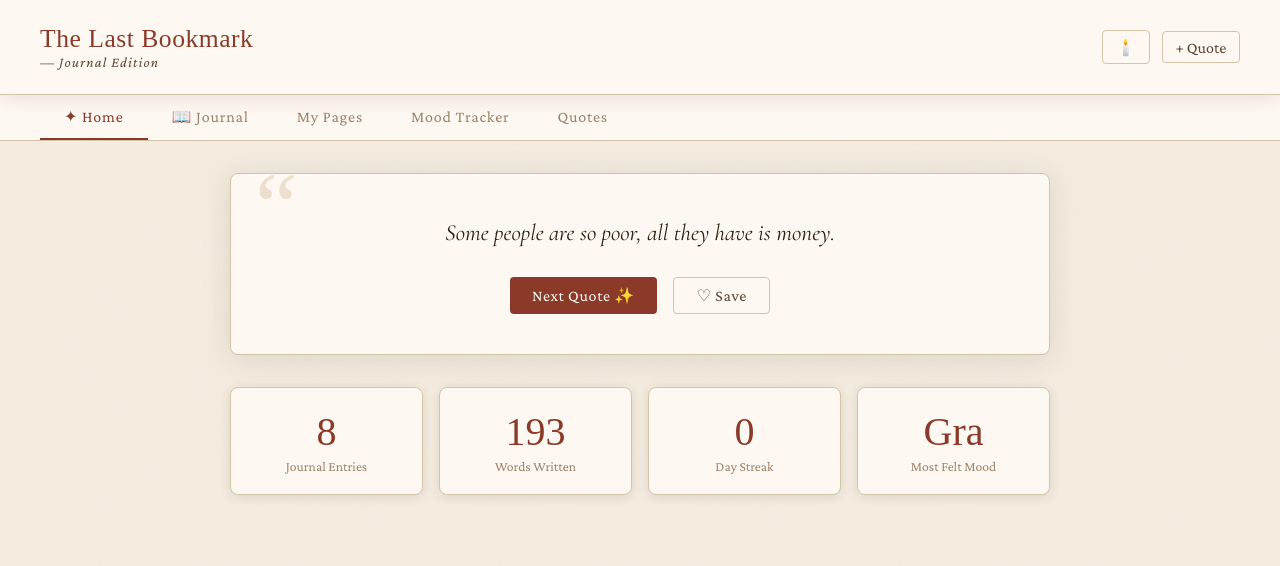
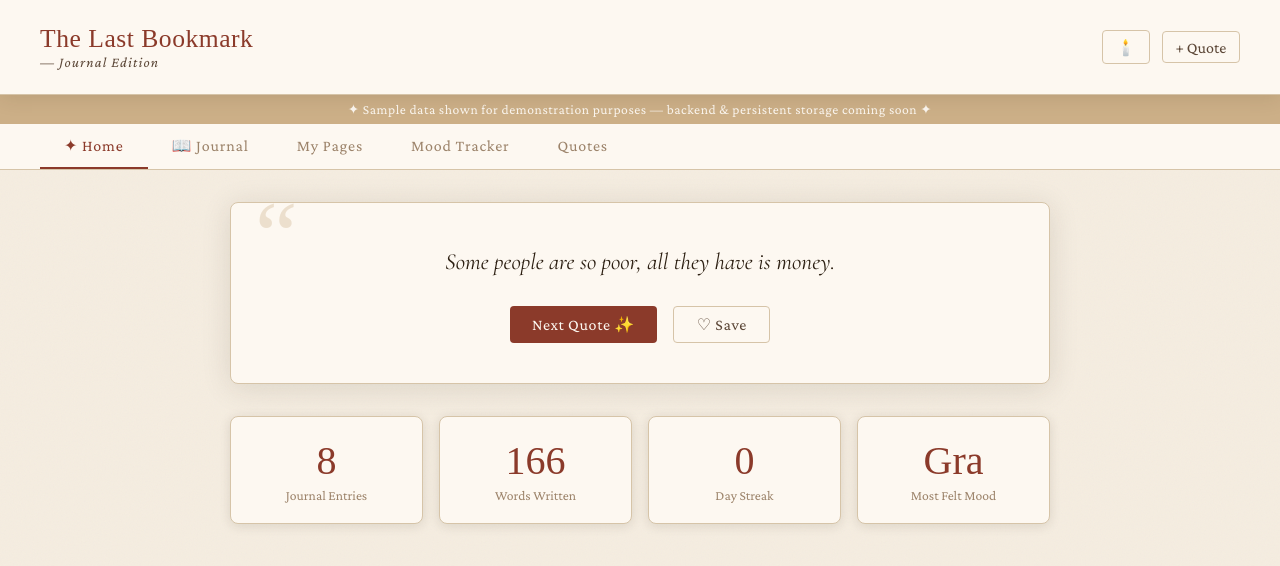
Before and after one commit to Ridhima-sharma09/The-Last-Bookmark, a plain HTML site: page v2/index.html in a window 1280 px wide. Drawn offline with nearby package versions, Linux system fonts and the light colour scheme; a web font is replaced by a local one.

Commit message:
Update index.html

```diff
--- a/v2/index.html
+++ b/v2/index.html
@@ -346,6 +346,9 @@
   </div>
 </header>
 
+<div style="background:var(--accent2);color:var(--paper);text-align:center;padding:0.4rem 1rem;font-size:0.85rem;font-family:'Crimson Pro',serif;letter-spacing:0.04em;opacity:0.9;">
+  ✦ Sample data shown for demonstration purposes — backend &amp; persistent storage coming soon ✦
+</div>
 <div class="tabs">
   <button class="tab active" onclick="showTab('home')">✦ Home</button>
   <button class="tab" onclick="showTab('journal')">📖 Journal</button>
@@ -506,12 +509,12 @@ let quotes = [
 let entries = [
   { id: 1, date: "2025-09-12", mood: "Grateful", text: "Started working on PharmEase today. It's finally coming together. There's something deeply satisfying about seeing the database connect properly for the first time." },
   { id: 2, date: "2025-10-01", mood: "Calm", text: "Autumn feels different this year. I sat by the window for a long time just watching the light change. Some days don't need to be productive to be meaningful." },
-  { id: 3, date: "2025-10-15", mood: "Anxious", text: "Submitted the vice chancellor scholarship application. Not sure if my projects are strong enough. But I've done what I can — the rest isn't mine to control." },
-  { id: 4, date: "2025-11-03", mood: "Joyful", text: "The Last Bookmark finally has the dark mode working. Stayed up till 2am getting the colors right. Worth it. There's a kind of joy that only comes from making something beautiful." },
+  { id: 3, date: "2025-10-15", mood: "Anxious", text: "Some days you just have to trust the process and keep going, even when the outcome feels uncertain." },
+  { id: 4, date: "2025-11-03", mood: "Joyful", text: "Stayed up late getting the dark mode just right. There's a kind of joy that only comes from making something beautiful." },
   { id: 5, date: "2025-12-20", mood: "Sad", text: "Some goodbyes don't announce themselves. You only realize after the fact that it was the last time." },
   { id: 6, date: "2026-01-07", mood: "Grateful", text: "New year. New chapter. Grateful for the hard lessons that didn't break me — they just redirected me." },
-  { id: 7, date: "2026-02-14", mood: "Calm", text: "Read for three hours straight today. No phone, no noise. Just me and a book and a cup of tea going cold. I'd forgotten how restorative silence is." },
-  { id: 8, date: "2026-03-02", mood: "Joyful", text: "Got feedback that my code was clean and readable. A small thing, but it meant the world. I'm getting better." }
+  { id: 7, date: "2026-02-14", mood: "Calm", text: "Read for three hours straight today. No phone, no noise. Just me and a book and a cup of tea going cold." },
+  { id: 8, date: "2026-03-02", mood: "Joyful", text: "Small wins matter. A kind word, a clean solution, a quiet moment of clarity — these are enough." }
 ];
 
 let selectedMood = '';
```
